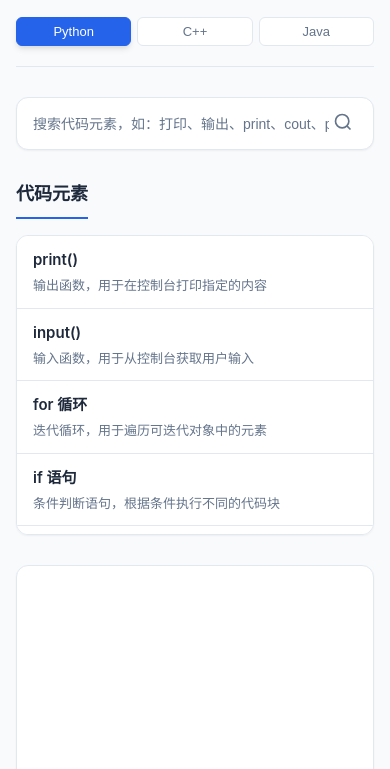
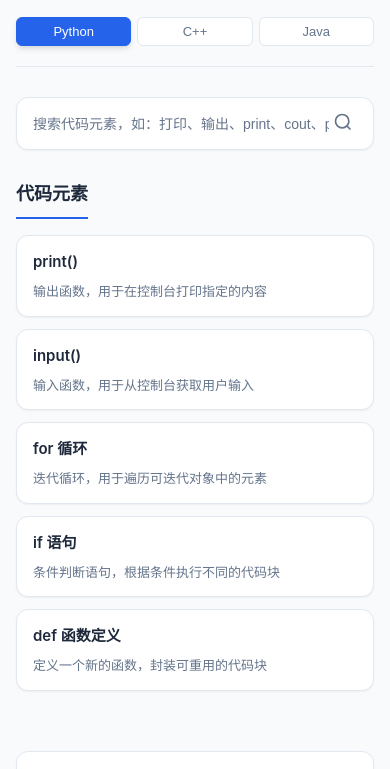
Before and after one commit to lizhihuajob/CodeExplainer, a plain HTML site: page index.html in a window 390 px wide. Shown: the part 61-830 px from the top of the page. Drawn offline with nearby package versions, Linux system fonts and the light colour scheme.

Commit message:
1,调整代码元素板块和代码解释板块采用一左一右的UI布局,采用代码元素在上，代码解释板块在下的模式。调整后代码元素板块也采用横向布局方式，一行显示三个，来两行，凑6个元素。

```diff
--- a/index.html
+++ b/index.html
@@ -32,17 +32,15 @@
                 <div class="search-results" id="search-results"></div>
             </div>
 
-            <div class="content-area">
-                <div class="left-panel">
-                    <h2 class="section-title">代码元素</h2>
-                    <div class="element-list" id="element-list"></div>
-                </div>
+            <div class="element-section">
+                <h2 class="section-title">代码元素</h2>
+                <div class="element-grid" id="element-list"></div>
+            </div>
 
-                <div class="right-panel">
-                    <div class="detail-view" id="detail-view">
-                        <div class="placeholder">
-                            <p>选择一个代码元素查看详细解释</p>
-                        </div>
+            <div class="detail-section">
+                <div class="detail-view" id="detail-view">
+                    <div class="placeholder">
+                        <p>选择一个代码元素查看详细解释</p>
                     </div>
                 </div>
             </div>
--- a/styles.css
+++ b/styles.css
@@ -256,22 +256,13 @@ body {
     margin-top: 4px;
 }
 
-/* Content Area Styles */
-.content-area {
-    display: flex;
-    gap: 30px;
-    min-height: 600px;
+/* Element Section Styles */
+.element-section {
+    margin-bottom: 30px;
 }
 
-.left-panel {
-    flex: 1;
-    min-width: 280px;
-    max-width: 350px;
-}
-
-.right-panel {
-    flex: 2;
-    min-width: 0;
+.detail-section {
+    width: 100%;
 }
 
 .section-title {
@@ -284,67 +275,93 @@ body {
     display: inline-block;
 }
 
-/* Element List Styles */
-.element-list {
+/* Element Grid Styles */
+.element-grid {
+    display: grid;
+    grid-template-columns: repeat(3, 1fr);
+    gap: 20px;
+}
+
+.element-item {
     background-color: var(--surface-color);
     border: 1px solid var(--border-color);
     border-radius: 12px;
-    box-shadow: var(--shadow-sm);
-    max-height: 550px;
-    overflow-y: auto;
-}
-
-.element-item {
-    padding: 14px 20px;
-    border-bottom: 1px solid var(--border-color);
+    padding: 20px;
     cursor: pointer;
     transition: all var(--transition-normal);
     position: relative;
     overflow: hidden;
-}
-
-.element-item:last-child {
-    border-bottom: none;
-    border-radius: 0 0 12px 12px;
+    box-shadow: var(--shadow-sm);
 }
 
 .element-item::before {
     content: '';
     position: absolute;
     top: 0;
-    left: -100%;
-    width: 100%;
-    height: 100%;
-    background: linear-gradient(90deg, transparent, rgba(37, 99, 235, 0.1), transparent);
-    transition: left 0.6s ease;
+    left: 0;
+    right: 0;
+    height: 0;
+    background: linear-gradient(180deg, rgba(37, 99, 235, 0.08), transparent);
+    transition: height var(--transition-normal);
+}
+
+.element-item::after {
+    content: '';
+    position: absolute;
+    bottom: 0;
+    left: 0;
+    right: 0;
+    height: 0;
+    background: linear-gradient(180deg, transparent, rgba(37, 99, 235, 0.05));
+    transition: height var(--transition-normal);
 }
 
 .element-item:hover::before {
-    left: 100%;
+    height: 100%;
+}
+
+.element-item:hover::after {
+    height: 50%;
 }
 
 .element-item:hover {
-    background-color: rgba(37, 99, 235, 0.05);
-    padding-left: 28px;
+    transform: translateY(-4px);
+    box-shadow: var(--shadow-md);
+    border-color: var(--primary-color);
 }
 
 .element-item.active {
-    background-color: rgba(37, 99, 235, 0.1);
-    border-left: 3px solid var(--primary-color);
-    padding-left: 25px;
+    background: linear-gradient(135deg, rgba(37, 99, 235, 0.05) 0%, rgba(37, 99, 235, 0.02) 100%);
+    border-color: var(--primary-color);
+    box-shadow: var(--shadow-md);
+}
+
+.element-item.active::before {
+    content: '';
+    position: absolute;
+    top: 0;
+    left: 0;
+    width: 4px;
+    height: 100%;
+    background-color: var(--primary-color);
+    border-radius: 12px 0 0 12px;
 }
 
 .element-item .element-name {
     font-weight: 600;
     color: var(--text-primary);
-    font-size: 15px;
+    font-size: 16px;
+    margin-bottom: 8px;
+    position: relative;
+    z-index: 1;
 }
 
 .element-item .element-description {
     font-size: 13px;
     color: var(--text-secondary);
-    margin-top: 4px;
     line-height: 1.5;
+    position: relative;
+    z-index: 1;
 }
 
 /* Detail View Styles */
@@ -682,20 +699,8 @@ body {
 
 /* Responsive Design */
 @media (max-width: 1024px) {
-    .content-area {
-        flex-direction: column;
-    }
-
-    .left-panel {
-        max-width: 100%;
-    }
-
-    .right-panel {
-        width: 100%;
-    }
-
-    .element-list {
-        max-height: 300px;
+    .element-grid {
+        grid-template-columns: repeat(2, 1fr);
     }
 }
 
@@ -721,6 +726,19 @@ body {
     }
 
     #search-input {
+        font-size: 14px;
+    }
+
+    .element-grid {
+        grid-template-columns: repeat(2, 1fr);
+        gap: 16px;
+    }
+
+    .element-item {
+        padding: 16px;
+    }
+
+    .element-item .element-name {
         font-size: 14px;
     }
 
@@ -778,16 +796,17 @@ body {
         padding: 10px 16px;
     }
 
-    .element-item {
-        padding: 12px 16px;
+    .element-grid {
+        grid-template-columns: 1fr;
+        gap: 12px;
     }
 
-    .element-item.active {
-        padding-left: 20px;
+    .element-item {
+        padding: 14px 16px;
     }
 
-    .element-item:hover {
-        padding-left: 20px;
+    .element-item .element-name {
+        font-size: 15px;
     }
 
     .glossary-content {
```
